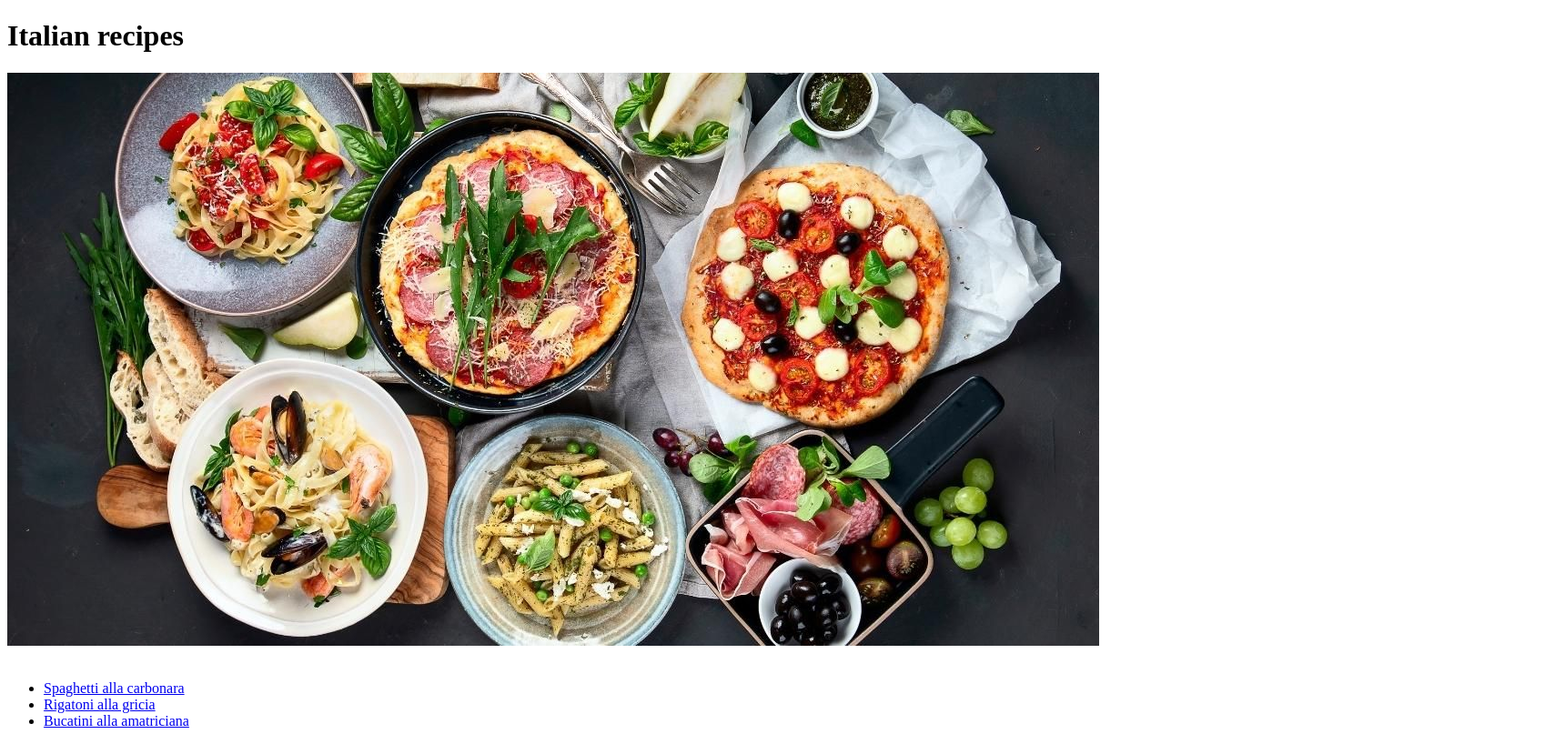
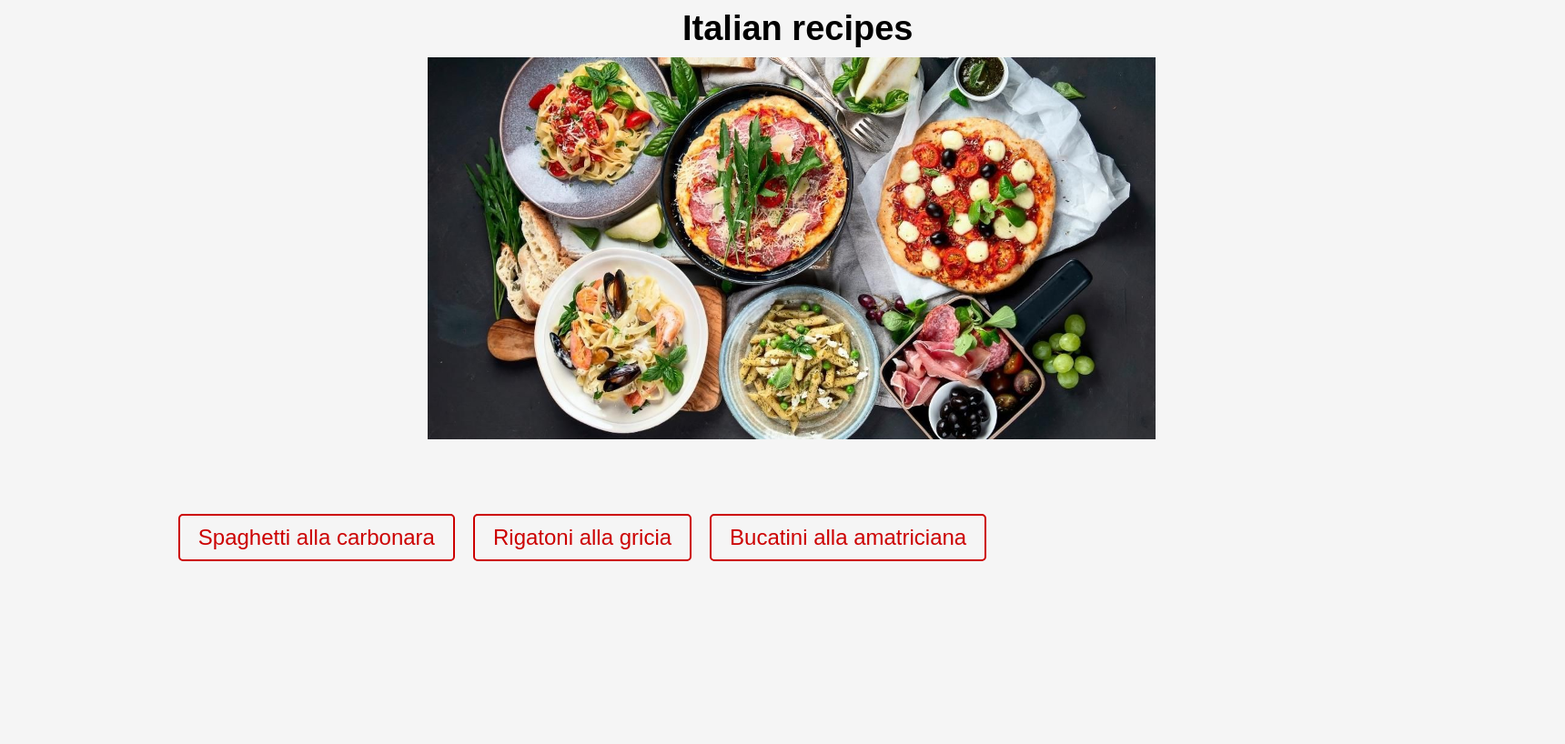
Before and after one commit to fmesghali/odin-recipes, a plain HTML site: page index.html in a window 1280 px wide. Shown: the whole page at 91% size, 1720 px wide, since content can reach past the window. Drawn offline with Linux system fonts and the light colour scheme.

Commit message:
sixth commit

```diff
--- a/index.html
+++ b/index.html
@@ -4,6 +4,67 @@
   <meta charset="utf-8">
 
   <title> Italian recipes </title>
+
+  <style>
+    body {
+      font-family: Arial, Helvetica, sans-serif, sans-serif;
+      background-color: #f5f5f5;
+      margin: 0;
+      padding: 0;
+    }
+    header {
+  display: flex;
+  justify-content: center;
+  align-items: center;
+  flex-direction: column;
+  margin: 30px 30px;
+}
+h1 {
+  margin: 10px;
+  font-size: 38px;
+  color: black;
+  margin-left: 750px;
+}
+
+img {
+  width: 100%;
+  max-width: 800px;
+  height: auto;
+  position: static;
+  margin-bottom: 50px;
+  margin-left: 470px;
+  margin-right: 450px;
+}
+
+ul {
+  list-style: none;
+  margin: 0;
+  padding: 0;
+  display: flex;
+  justify-content: center;
+  flex-wrap: wrap;
+}
+
+li {
+  margin: 10px;
+}
+
+a {
+  display: inline-block;
+  padding: 10px 20px;
+  border: 2px solid #cc0000;
+  border-radius: 5px;
+  text-decoration: none;
+  font-size: 24px;
+  color: #cc0000;
+  transition: all 0.3s ease-in-out;
+}
+
+a:hover {
+  background-color: #cc0000;
+  color: #fff;
+}
+  </style>
 
 </head>
 
```
